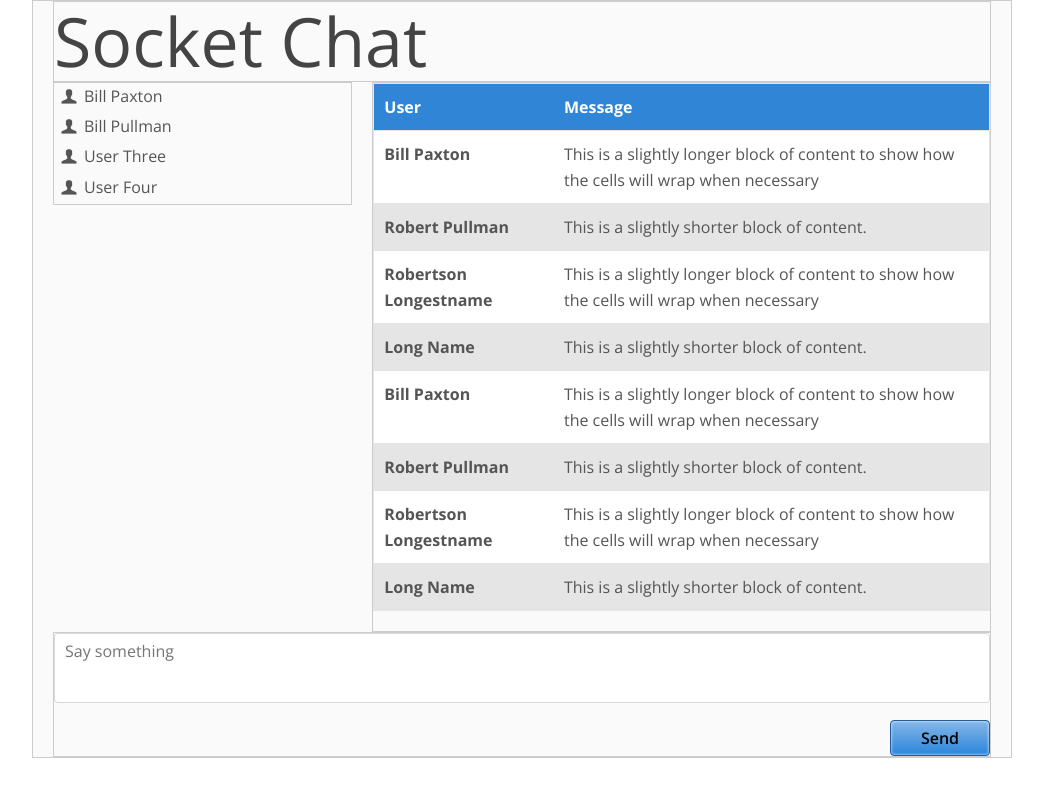
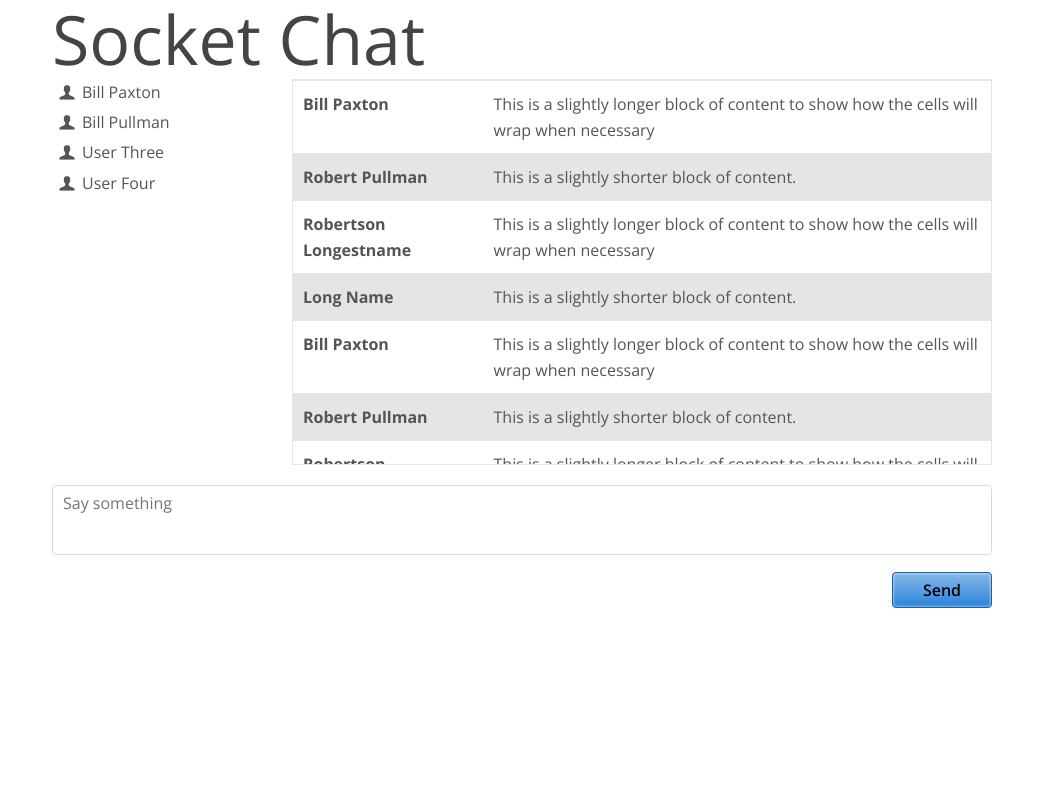
Before and after one commit to spektraldevelopment/gumby-example, a website: page index.html in a window 1280 px wide. Shown: the whole page, without its empty margins (118-1161 px from the left). Drawn offline with nearby package versions, Linux system fonts and the light colour scheme.

Commit message:
Removed thead from table, not needed.

```diff
--- a/index.html
+++ b/index.html
@@ -46,7 +46,7 @@
             <h1>Socket Chat</h1>
         </section>
 
-        <section id="userSection" class="four columns">
+        <section id="userSection" class="three columns">
             <ul id="userList">
                 <li><i class="icon-user"></i>Bill Paxton</li>
                 <li><i class="icon-user"></i>Bill Pullman</li>
@@ -55,14 +55,14 @@
             </ul>
         </section>
 
-        <section id="chatSection" class="eight columns">
+        <section id="chatSection" class="nine columns">
             <table id="chatTable" class="striped">
-                <thead>
-                    <tr>
-                        <th>User</th>
-                        <th>Message</th>
-                    </tr>
-                </thead>
+                <!--<thead>-->
+                    <!--<tr>-->
+                        <!--<th>User</th>-->
+                        <!--<th>Message</th>-->
+                    <!--</tr>-->
+                <!--</thead>-->
                 <tbody id="chatList">
                     <tr>
                         <td>Bill Paxton</td>
--- a/sass/_custom.scss
+++ b/sass/_custom.scss
@@ -4,18 +4,15 @@ h1 {
   padding: 0;
 }
 
-//thead, tbody {
-//  display: block;
-//}
-//
-//tbody {
-//  height: 400px;
-//  overflow-y: scroll;
-//}
+tbody {
+  display: block;
+  height: 384px;
+  overflow-y: scroll;
+}
 
 section {
-  border: 1px solid #cccccc;
-  background-color: #fafafa;
+//  border: 1px solid #cccccc;
+//  background-color: #fafafa;
 }
 #userSection {
   margin: 0;
```
Also changed, not shown: css/gumby.css.
